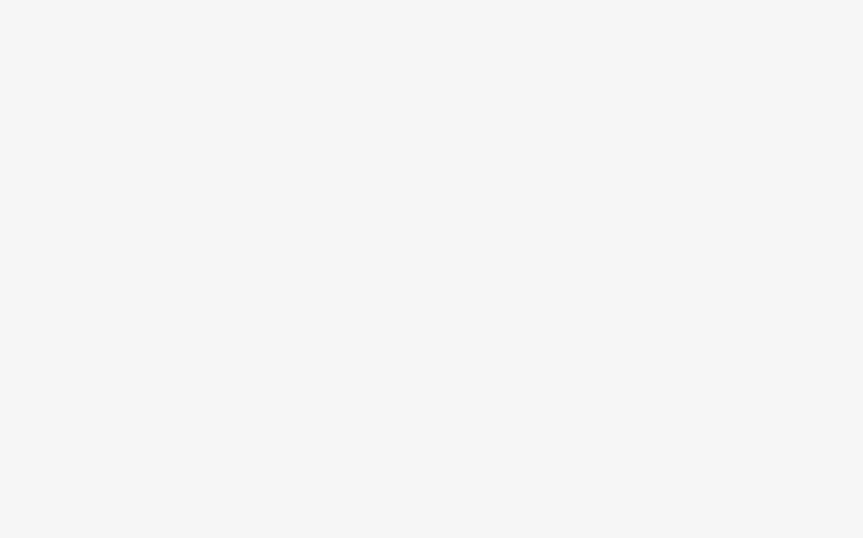
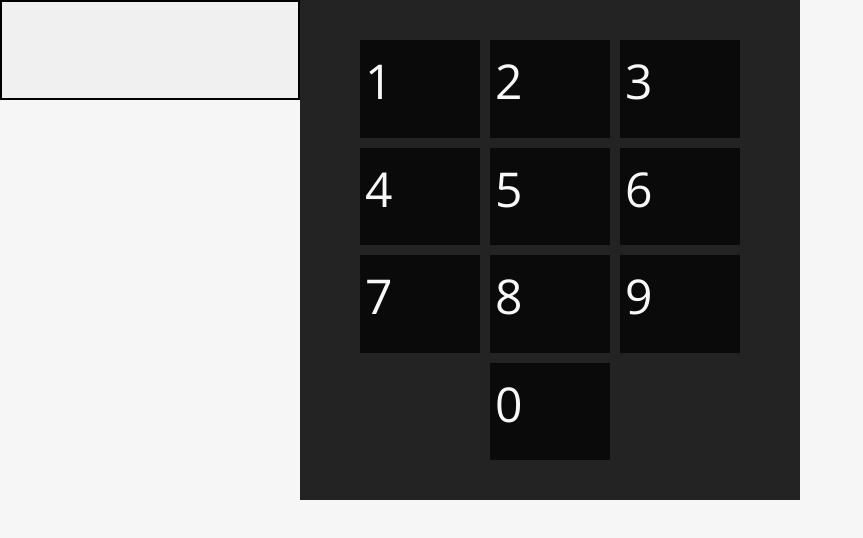
Before and after one commit to Fkaique/vote-ja, a Vue app: page /simulator in a window 1280 px wide. Before the commit this address had no page. Shown: the top 538 px of the page, without its empty margins (0-863 px from the left). Built offline with nearby package versions, Linux system fonts and the light colour scheme.

Commit message:
feat: teclado da urna

```diff
--- /dev/null
+++ b/src/Pages/Simulator.vue
@@ -0,0 +1,53 @@
+<script setup lang="ts">
+import { ref } from 'vue';
+import Urna from '../components/Urna/Urna.vue';
+
+const numeroDigitado = ref('');
+
+function handleDigit(n: number) {
+    if (numeroDigitado.value.length < 5) {
+        numeroDigitado.value += n.toString();
+    }
+}
+
+</script>
+
+<template>
+    <div class="containerUrna">
+        <div class="painel">
+            <div class="display-numero">
+                {{ numeroDigitado }}
+            </div>
+        </div>
+        <div class="urna">
+            <Urna @digit-pressed="handleDigit" />
+        </div>
+    </div>
+</template>
+
+<style>
+
+.containerUrna {
+    display: flex;
+}
+
+.urna {
+    display: flex;
+    width: 500px;
+    height: 500px;
+    background-color: var(--color-text);
+    padding: 40px 60px;
+    font-size: 3rem;
+}
+
+.painel {
+    width: 300px;
+    height: 100px;
+    background-color: #f0f0f0;
+    border: 2px solid #000;
+    display: flex;
+    justify-content: center;
+    align-items: center;
+    font-size: 2rem;
+}
+</style>
--- /dev/null
+++ b/src/Pages/Tutorial.vue
@@ -0,0 +1,3 @@
+<template>
+
+</template>
--- /dev/null
+++ b/src/components/Urna/ButtonNumber.vue
@@ -0,0 +1,29 @@
+<script setup lang="ts">
+
+type Digit = 0 | 1 | 2 | 3 | 4 | 5 | 6 | 7 | 8 | 9
+const emit = defineEmits(['clickDigit']);
+const props = defineProps<{
+    digit: Digit
+}>()
+
+</script>
+
+<template>
+    <button class="btnUrna" @click="emit('clickDigit', props.digit)">
+        {{ digit }}
+    </button>
+</template>
+
+<style>
+
+.btnUrna {
+    display: flex;
+    justify-content: start;
+    align-items: start;
+    background-color: var(--color-preto);
+    color: var(--color-branco);
+    width: 100%;
+    height: 100%;
+}
+
+</style>
--- /dev/null
+++ b/src/components/Urna/Urna.vue
@@ -0,0 +1,62 @@
+<script setup lang="ts">
+import ButtonNumber from './ButtonNumber.vue';
+
+</script>
+
+<template>
+    <div class="teclado">
+        <div class="btn1">
+            <ButtonNumber class="btnUrna" :digit="1" @click-digit="$emit('digit-pressed', $event)"/>
+        </div>
+        <div class="btn2">
+            <ButtonNumber class="btnUrna" :digit="2" @click-digit="$emit('digit-pressed', $event)"/>
+        </div>
+        <div class="btn3">
+            <ButtonNumber class="btnUrna" :digit="3" @click-digit="$emit('digit-pressed', $event)"/>
+        </div>
+        <div class="btn4">
+            <ButtonNumber class="btnUrna" :digit="4" @click-digit="$emit('digit-pressed', $event)"/>
+        </div>
+        <div class="btn5">
+            <ButtonNumber class="btnUrna" :digit="5" @click-digit="$emit('digit-pressed', $event)"/>
+        </div>
+        <div class="btn6">
+            <ButtonNumber class="btnUrna" :digit="6" @click-digit="$emit('digit-pressed', $event)"/>
+        </div>
+        <div class="btn7">
+            <ButtonNumber class="btnUrna" :digit="7" @click-digit="$emit('digit-pressed', $event)"/>
+        </div>
+        <div class="btn8">
+            <ButtonNumber class="btnUrna" :digit="8" @click-digit="$emit('digit-pressed', $event)"/>
+        </div>
+        <div class="btn9">
+            <ButtonNumber class="btnUrna" :digit="9" @click-digit="$emit('digit-pressed', $event)"/>
+        </div>
+        <div class="btn0">
+            <ButtonNumber class="btnUrna" :digit="0" @click-digit="$emit('digit-pressed', $event)"/>
+        </div>
+    </div>
+</template>
+
+<style>
+
+.teclado {
+    display: grid;
+    grid-template-columns: repeat(3, 1fr);
+    justify-self: center;
+    width: 100%;
+    height: 100%;
+    gap: 10px;
+}
+
+.btnUrna {
+    padding: 5px;
+}
+
+.btn0 {
+    grid-column: 2;
+    display: flex;
+    justify-content: center;
+}
+
+</style>
--- a/src/router/index.ts
+++ b/src/router/index.ts
@@ -1,10 +1,14 @@
 import { createRouter, createWebHistory } from 'vue-router'
 import Home from '../Pages/Home.vue'
+import Simulator from '../Pages/Simulator.vue'
+import Tutorial from '../Pages/Tutorial.vue'
 
 const router = createRouter({
   history: createWebHistory(),
   routes: [
     { path: '/', name: 'home', component: Home },
+    { path: '/simulator', name: 'simulator', component: Simulator },
+    { path: '/tutorial', name: 'tutorial', component: Tutorial },
   ]
 })
 
```
